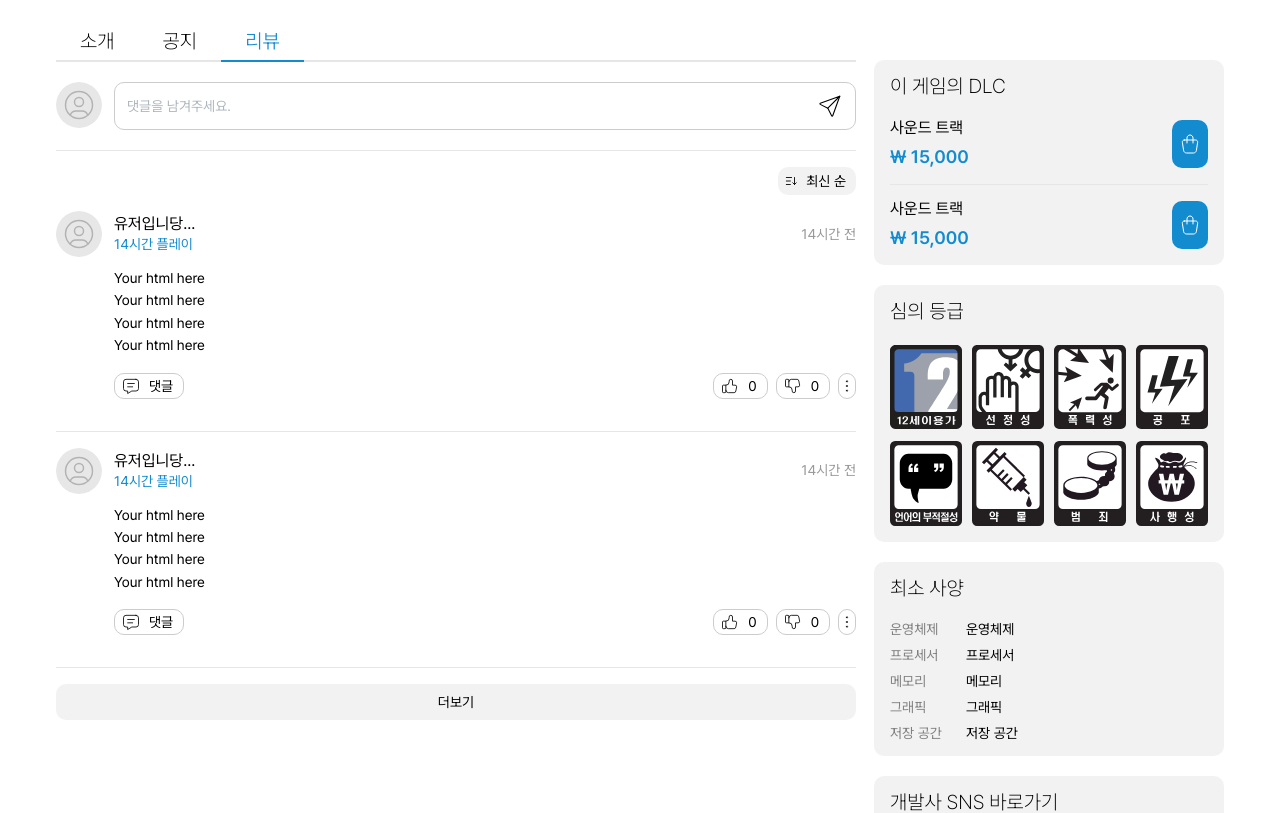
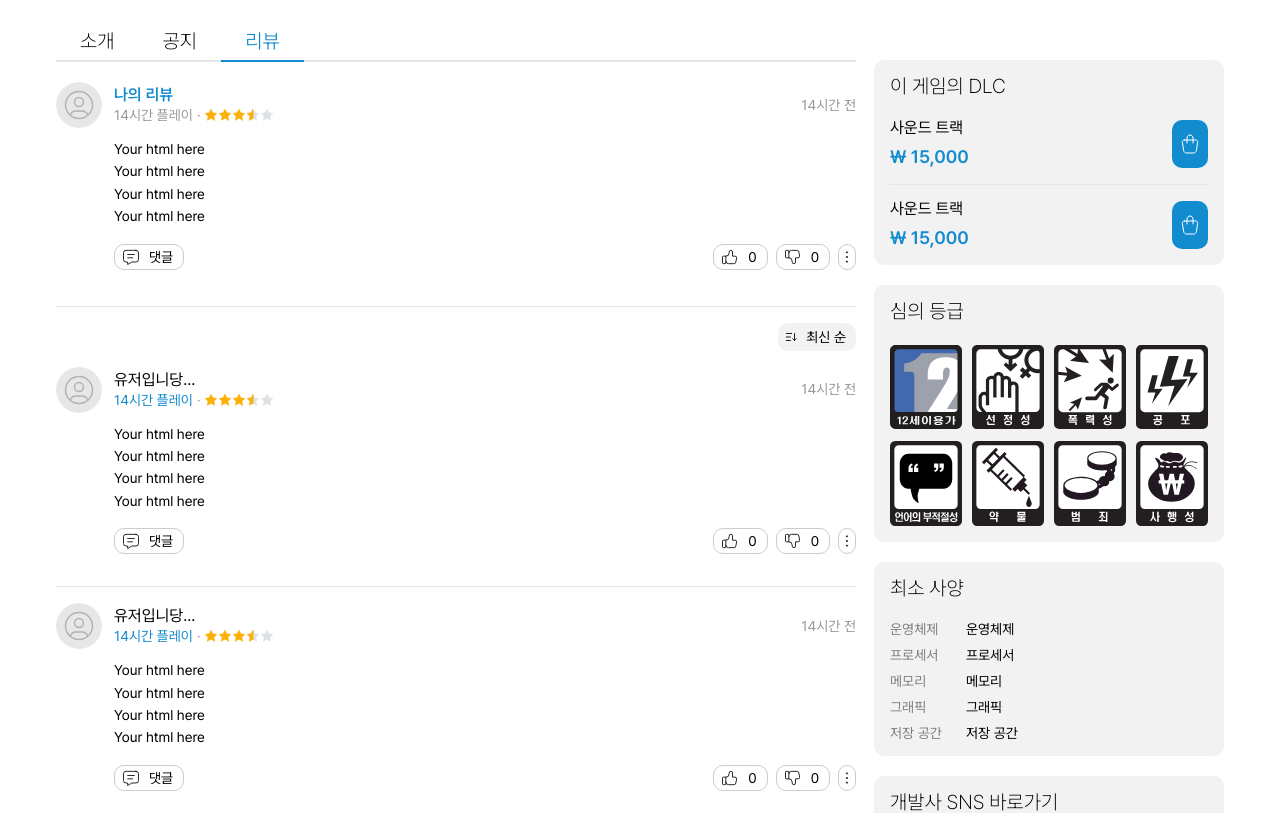
Before and after one commit to IndieHolic/frontend, a Next.js app in the folder next-app/: page /game/1/review in a window 1280 px wide. Shown: the part 780-1593 px from the top of the page. Built offline with nearby package versions, Linux system fonts and the light colour scheme; a web font is replaced by a local one.

Commit message:
게임 리뷰 쪽 흩어진 컴포넌트들 통합함

```diff
--- a/next-app/app/game/[id]/announce/[slug]/page.tsx
+++ b/next-app/app/game/[id]/announce/[slug]/page.tsx
@@ -24,8 +24,8 @@ export default function Home() {
       <Stack align="flex-end" mt={8}>
         <Divider w={"100%"} color="#E6E6E6" />
         <ReviewSort />
-        <Comment canEdit={false} hasReply={true} />
-        <Comment canEdit={false} hasReply={true} />
+        <Comment variant="normal-reply" canEdit={false} />
+        <Comment variant="normal-reply" canEdit={false} />
         <ShowMoreButton />
       </Stack>
     </Stack>
--- a/next-app/app/game/[id]/review/page.tsx
+++ b/next-app/app/game/[id]/review/page.tsx
@@ -7,12 +7,12 @@ import { Divider, Stack } from "@mantine/core";
 export default function Home() {
   return (
     <Stack gap={20}>
-      <MyReview state="empty" />
+      <MyReview variant="exist" />
       <Stack align="flex-end" gap={16}>
         <Divider w={"100%"} color="#E6E6E6" />
         <ReviewSort />
-        <Comment canEdit={false} hasReply={true} />
-        <Comment canEdit={false} hasReply={true} />
+        <Comment variant="review-reply" canEdit={false} />
+        <Comment variant="review-reply" canEdit={false} />
         <ShowMoreButton />
       </Stack>
     </Stack>
--- a/next-app/components/Commons/Comment/Comment.tsx
+++ b/next-app/components/Commons/Comment/Comment.tsx
@@ -3,12 +3,12 @@
 import classes from "./Comment.module.css";
 import {
   Avatar,
-  Box,
   Button,
   Collapse,
   Divider,
   Group,
   Menu,
+  Rating,
   Stack,
   Text,
   TypographyStylesProvider,
@@ -23,66 +23,61 @@ import {
 } from "@tabler/icons-react";
 import { CommentEditer } from "./CommentEditer/CommentEditer";
 import { useState } from "react";
-import { useEditor } from "@tiptap/react";
-import StarterKit from "@tiptap/starter-kit";
-import Placeholder from "@tiptap/extension-placeholder";
-import { RichTextEditor } from "@mantine/tiptap";
 
 interface CommentProps {
+  variant?: "normal" | "normal-reply" | "review" | "review-reply";
   canEdit: boolean; // 수정이 가능한지 여부
-  hasReply: boolean; // 답글이 존재하는 컴포넌트인지 여부
 }
+/* variant prop 설명
+  normal-reply: normal 상태에서 답글이 있는 상태
+  review: 게임 리뷰인 상태로, 평점과 플레이 타임이 드러남
+  review-reply: review 상태에서 답글이 있는 상태 */
 
-export function Comment({ canEdit, hasReply }: CommentProps) {
+export function Comment({ variant = "normal", canEdit }: CommentProps) {
   const [opened, { toggle }] = useDisclosure(false);
 
   const [edit, setEdit] = useState<boolean>(false);
-  const editor = useEditor({
-    extensions: [
-      StarterKit,
-      Placeholder.configure({
-        placeholder: "솔직한 리뷰를 남겨주세요.",
-      }),
-    ],
-    content: "",
-  });
 
   return (
     <Menu classNames={{ item: classes.MenuItem }} position="bottom-end">
       <Stack w={"100%"} gap={16}>
-        {!hasReply && <Divider w={"100%"} color="#E6E6E6" />}
+        {!variant.endsWith("reply") && <Divider w={"100%"} color="#E6E6E6" />}
+        {edit ? (
+          <CommentEditer
+            variant="normal-edit"
+            onCancelClick={() => setEdit(false)}
+          />
+        ) : (
           <Group align="flex-start" gap={12}>
             <Avatar className={classes.Avatar} size={46}>
               <IconUserCircle size={36} color="#B3B3B3" stroke={1} />
             </Avatar>
-          {edit ? (
-            <Stack gap={10} style={{ flexGrow: 1 }}>
-              <Box className={classes.EditerBox}>
-                <RichTextEditor
-                  classNames={{ root: classes.RichTextEditorRoot }}
-                  editor={editor}
+            <Stack
+              gap={16}
+              mt={variant.startsWith("review") ? 5 : 10}
+              style={{ flexGrow: 1 }}
             >
-                  <RichTextEditor.Content />
-                </RichTextEditor>
-              </Box>
-              <Group justify="flex-end" gap={8}>
-                <Button className={classes.EditButton}>수정</Button>
-                <Button
-                  className={classes.CancelButton}
-                  onClick={() => {
-                    if (confirm("수정을 취소하시겠습니까?")) setEdit(false);
-                  }}
-                >
-                  취소
-                </Button>
-              </Group>
-            </Stack>
-          ) : (
-            <Stack gap={16} mt={5} style={{ flexGrow: 1 }}>
               <Group justify="space-between">
                 <Stack justify="flex-start" gap={5}>
                   <Text className={classes.BlackRegular16}>유저입니당...</Text>
-                  <Text className={classes.MainRegular14}>14시간 플레이</Text>
+                  {variant.startsWith("review") && (
+                    <Group gap={4}>
+                      <Text className={classes.MainRegular14}>
+                        14시간 플레이
+                      </Text>
+                      {variant.endsWith("reply") && (
+                        <>
+                          <Text className={classes.Gray5Regular14}>·</Text>
+                          <Rating
+                            size="xs"
+                            value={3.5}
+                            fractions={2}
+                            readOnly
+                          />
+                        </>
+                      )}
+                    </Group>
+                  )}
                 </Stack>
                 <Text className={classes.Gray5Regular14}>14시간 전</Text>
               </Group>
@@ -95,8 +90,12 @@ export function Comment({ canEdit, hasReply }: CommentProps) {
                 />
               </TypographyStylesProvider>
               {/* 하단 버튼 삼총사 */}
-              <Group justify={hasReply ? "space-between" : "flex-end"}>
-                {hasReply && (
+              <Group
+                justify={
+                  variant.endsWith("reply") ? "space-between" : "flex-end"
+                }
+              >
+                {variant.endsWith("reply") && (
                   <Button className={classes.Button} onClick={toggle}>
                     <Group gap={8}>
                       <IconMessage size={20} color="#000" stroke={1} />
@@ -124,19 +123,22 @@ export function Comment({ canEdit, hasReply }: CommentProps) {
                   </Menu.Target>
                 </Group>
               </Group>
-              {hasReply && (
+              {variant.endsWith("reply") && (
                 <Collapse in={opened}>
                   <Stack gap={16}>
                     <Divider w={"100%"} color="#E6E6E6" />
                     <CommentEditer />
-                    <Comment canEdit={true} hasReply={false} />
+                    <Comment
+                      variant={variant === "review-reply" ? "review" : "normal"}
+                      canEdit={true}
+                    />
                   </Stack>
                 </Collapse>
               )}
             </Stack>
+          </Group>
         )}
-        </Group>
-        {hasReply && <Divider w={"100%"} color="#E6E6E6" />}
+        {variant.endsWith("reply") && <Divider w={"100%"} color="#E6E6E6" />}
       </Stack>
 
       <Menu.Dropdown className={classes.MenuDropdown}>
--- a/next-app/components/Commons/Comment/CommentEditer/CommentEditer.tsx
+++ b/next-app/components/Commons/Comment/CommentEditer/CommentEditer.tsx
@@ -1,22 +1,39 @@
 "use client";
 
 import classes from "./CommentEditer.module.css";
-import { IconSend, IconUserCircle } from "@tabler/icons-react";
-import { Avatar, Box, Group, UnstyledButton } from "@mantine/core";
+import { IconAsterisk, IconSend, IconUserCircle } from "@tabler/icons-react";
+import {
+  Avatar,
+  Box,
+  Group,
+  Text,
+  Rating,
+  Stack,
+  UnstyledButton,
+  Button,
+} from "@mantine/core";
 import { useEditor } from "@tiptap/react";
 import StarterKit from "@tiptap/starter-kit";
 import { RichTextEditor } from "@mantine/tiptap";
 import Placeholder from "@tiptap/extension-placeholder";
+import {
+  ShowCompleteNoti,
+  ShowDefaultNoti,
+} from "../../NotificationSystem/NotificationSystem";
 
 interface CommentEditerProps {
-  isReview?: boolean;
+  variant?: "normal" | "normal-edit" | "review" | "review-edit";
+  onCancelClick?: () => void;
 }
-export function CommentEditer({ isReview = false }: CommentEditerProps) {
+export function CommentEditer({
+  variant = "normal",
+  onCancelClick = () => {},
+}: CommentEditerProps) {
   const editor = useEditor({
     extensions: [
       StarterKit,
       Placeholder.configure({
-        placeholder: isReview
+        placeholder: variant.startsWith("review")
           ? "솔직한 리뷰를 남겨주세요."
           : "댓글을 남겨주세요.",
       }),
@@ -25,10 +42,12 @@ export function CommentEditer({ isReview = false }: CommentEditerProps) {
   });
 
   return (
-    <Group align="flex-start" gap={12}>
+    <Stack align="flex-start" gap={10}>
+      <Group align="flex-start" gap={12} w={"100%"}>
         <Avatar className={classes.Avatar} size={46}>
           <IconUserCircle size={36} color="#B3B3B3" stroke={1} />
         </Avatar>
+        {!variant.endsWith("edit") ? (
           <Box className={classes.EditerBox}>
             <RichTextEditor
               classNames={{ root: classes.RichTextEditorRoot }}
@@ -36,10 +55,65 @@ export function CommentEditer({ isReview = false }: CommentEditerProps) {
             >
               <RichTextEditor.Content />
             </RichTextEditor>
-        <UnstyledButton h={26}>
+            <UnstyledButton
+              onClick={() => {
+                if (variant === "review")
+                  ShowCompleteNoti({
+                    title: "리뷰 작성 완료!",
+                    message: "리뷰를 작성해 주셔서 감사합니다.",
+                  });
+                else {
+                  ShowDefaultNoti({
+                    title: "댓글 작성 완료!",
+                    message: "댓글이 정상적으로 남겨졌습니다.",
+                  });
+                }
+              }}
+              h={26}
+            >
               <IconSend size={26} stroke={1} />
             </UnstyledButton>
           </Box>
+        ) : (
+          <Stack gap={10} style={{ flexGrow: 1 }}>
+            <Box className={classes.EditerBox}>
+              <RichTextEditor
+                classNames={{ root: classes.RichTextEditorRoot }}
+                editor={editor}
+              >
+                <RichTextEditor.Content />
+              </RichTextEditor>
+            </Box>
+            <Group align="flex-start" justify="space-between">
+              {variant === "review-edit" && (
+                <Group gap={4}>
+                  <IconAsterisk size={8} color="#138BCF" stroke={2.5} />
+                  <Text className={classes.MainRegular14}>평점 남기기 ·</Text>
+                  <Rating size="sm" defaultValue={3} fractions={2} />
                 </Group>
+              )}
+              <Group justify="flex-end" gap={8}>
+                <Button className={classes.EditButton}>수정</Button>
+                <Button
+                  className={classes.CancelButton}
+                  onClick={() => {
+                    if (confirm("수정을 취소하시겠습니까?")) onCancelClick();
+                  }}
+                >
+                  취소
+                </Button>
+              </Group>
+            </Group>
+          </Stack>
+        )}
+      </Group>
+      {variant === "review" && (
+        <Group gap={4} ml={58}>
+          <IconAsterisk size={8} color="#138BCF" stroke={2.5} />
+          <Text className={classes.MainRegular14}>평점 남기기 ·</Text>
+          <Rating size="sm" defaultValue={3} fractions={2} />
+        </Group>
+      )}
+    </Stack>
   );
 }
--- a/next-app/components/Game/Id/DLCContainer/DLCContainer.tsx
+++ b/next-app/components/Game/Id/DLCContainer/DLCContainer.tsx
@@ -25,7 +25,7 @@ export function EachDLC({ isFirst = false }: EachDLCProps) {
   return (
     <Stack gap={16}>
       {!isFirst && <Divider w={"100%"} color="#E6E6E6" />}
-      <Link href="/">
+      <Link href="/game/1234">
         <Group justify="space-between" gap={12} w={318}>
           <Stack align="flex-start" justify="space-between" gap={0} h={48}>
             <Text className={classes.BlackRegular16} lineClamp={1}>
--- a/next-app/components/Game/Id/Review/MyReview/MyReview.module.css
+++ b/next-app/components/Game/Id/Review/MyReview/MyReview.module.css
@@ -98,10 +98,10 @@
   background-color: var(--gray-3);
 }
 
-.BlackRegular16 {
+.MainSemiBold16 {
   font-size: 16px;
-  font-weight: var(--font-weight-regular);
-  color: black;
+  font-weight: var(--font-weight-semi-bold);
+  color: var(--main);
 
   line-height: 1;
 }
--- a/next-app/components/Game/Id/Review/MyReview/MyReview.tsx
+++ b/next-app/components/Game/Id/Review/MyReview/MyReview.tsx
@@ -10,12 +10,12 @@ import {
   Divider,
   Group,
   Menu,
+  Rating,
   Stack,
   Text,
   TypographyStylesProvider,
   UnstyledButton,
 } from "@mantine/core";
-import { RichTextEditor } from "@mantine/tiptap";
 import {
   IconDotsVertical,
   IconMessage,
@@ -23,35 +23,23 @@ import {
   IconThumbUp,
   IconUserCircle,
 } from "@tabler/icons-react";
-import Placeholder from "@tiptap/extension-placeholder";
-import { useEditor } from "@tiptap/react";
-import StarterKit from "@tiptap/starter-kit";
 import { useContext, useState } from "react";
 import { useDisclosure } from "@mantine/hooks";
 import { Comment } from "@/components/Commons/Comment/Comment";
 import { AuthContext } from "@/components/Commons/AuthProvider/AuthProvider";
 
 interface MyReviewProps {
-  state: string;
+  variant: "login" | "non-play" | "empty" | "exist";
 }
-export function MyReview({ state }: MyReviewProps) {
+export function MyReview({ variant }: MyReviewProps) {
   const { openLogInModal } = useContext(AuthContext);
   const [opened, { toggle }] = useDisclosure(false);
 
   const [edit, setEdit] = useState<boolean>(false);
-  const editor = useEditor({
-    extensions: [
-      StarterKit,
-      Placeholder.configure({
-        placeholder: "솔직한 리뷰를 남겨주세요.",
-      }),
-    ],
-    content: "",
-  });
 
   return (
     <>
-      {state === "login" && (
+      {variant === "login" && (
         <Box className={classes.AnnounceBox}>
           <Group gap={3}>
             <Text className={classes.BlackRegular14}>리뷰를 작성하시려면</Text>
@@ -65,7 +53,7 @@ export function MyReview({ state }: MyReviewProps) {
           </Group>
         </Box>
       )}
-      {state === "non-play" && (
+      {variant === "non-play" && (
         <Group gap={12}>
           <Avatar className={classes.Avatar} size={46}>
             <IconUserCircle size={36} color="#B3B3B3" stroke={1} />
@@ -75,39 +63,31 @@ export function MyReview({ state }: MyReviewProps) {
           </Box>
         </Group>
       )}
-      {state === "empty" && <CommentEditer />}
-      {state === "exist" && (
+      {variant === "empty" && <CommentEditer variant="review" />}
+      {variant === "exist" && (
         <Menu classNames={{ item: classes.MenuItem }} position="bottom-end">
-          <Group align="flex-start" gap={12}>
-            <Avatar className={classes.Avatar} size={46}>
-              <IconUserCircle size={36} color="#B3B3B3" stroke={1} />
-            </Avatar>
-            {edit ? (
-              <Stack gap={10} style={{ flexGrow: 1 }}>
-                <Box className={classes.EditerBox}>
-                  <RichTextEditor
-                    classNames={{ root: classes.RichTextEditorRoot }}
-                    editor={editor}
-                  >
-                    <RichTextEditor.Content />
-                  </RichTextEditor>
-                </Box>
-                <Group justify="flex-end" gap={8}>
-                  <Button className={classes.EditButton}>수정</Button>
-                  <Button
-                    className={classes.CancelButton}
-                    onClick={() => {
-                      if (confirm("수정을 취소하시겠습니까?")) setEdit(false);
-                    }}
-                  >
-                    취소
-                  </Button>
-                </Group>
-              </Stack>
-            ) : (
+          {edit ? (
+            <CommentEditer
+              variant="review-edit"
+              onCancelClick={() => setEdit(false)}
+            />
+          ) : (
+            <Group align="flex-start" gap={12}>
+              <Avatar className={classes.Avatar} size={46}>
+                <IconUserCircle size={36} color="#B3B3B3" stroke={1} />
+              </Avatar>
               <Stack gap={16} mt={5} style={{ flexGrow: 1 }}>
                 <Group justify="space-between">
-                  <Text className={classes.BlackRegular16}>나의 리뷰</Text>
+                  <Stack justify="flex-start" gap={5}>
+                    <Text className={classes.MainSemiBold16}>나의 리뷰</Text>
+                    <Group gap={4}>
+                      <Text className={classes.Gray5Regular14}>
+                        14시간 플레이
+                      </Text>
+                      <Text className={classes.Gray5Regular14}>·</Text>
+                      <Rating size="xs" value={3.5} fractions={2} readOnly />
+                    </Group>
+                  </Stack>
                   <Text className={classes.Gray5Regular14}>14시간 전</Text>
                 </Group>
                 <TypographyStylesProvider className={classes.Typography}>
@@ -151,12 +131,12 @@ export function MyReview({ state }: MyReviewProps) {
                   <Stack gap={16}>
                     <Divider w={"100%"} color="#E6E6E6" />
                     <CommentEditer />
-                    <Comment canEdit={true} hasReply={false} />
+                    <Comment variant="review" canEdit={true} />
                   </Stack>
                 </Collapse>
               </Stack>
-            )}
-          </Group>
+            </Group>
+          )}
 
           <Menu.Dropdown className={classes.MenuDropdown}>
             <Menu.Item onClick={() => setEdit(true)}>수정하기</Menu.Item>
```
Also changed, not shown: next-app/components/Commons/Comment/CommentEditer/CommentEditer.module.css (+42 -0 lines), next-app/components/Game/Id/GameInfo/GameInfo.module.css (+20 -1 lines), next-app/components/Game/Id/GameInfo/GameInfo.tsx (+20 -1 lines), next-app/components/Game/Id/GamePreview/GamePreview.tsx (+1 -7 lines). Lines whose indentation alone changed are shown as unchanged.
